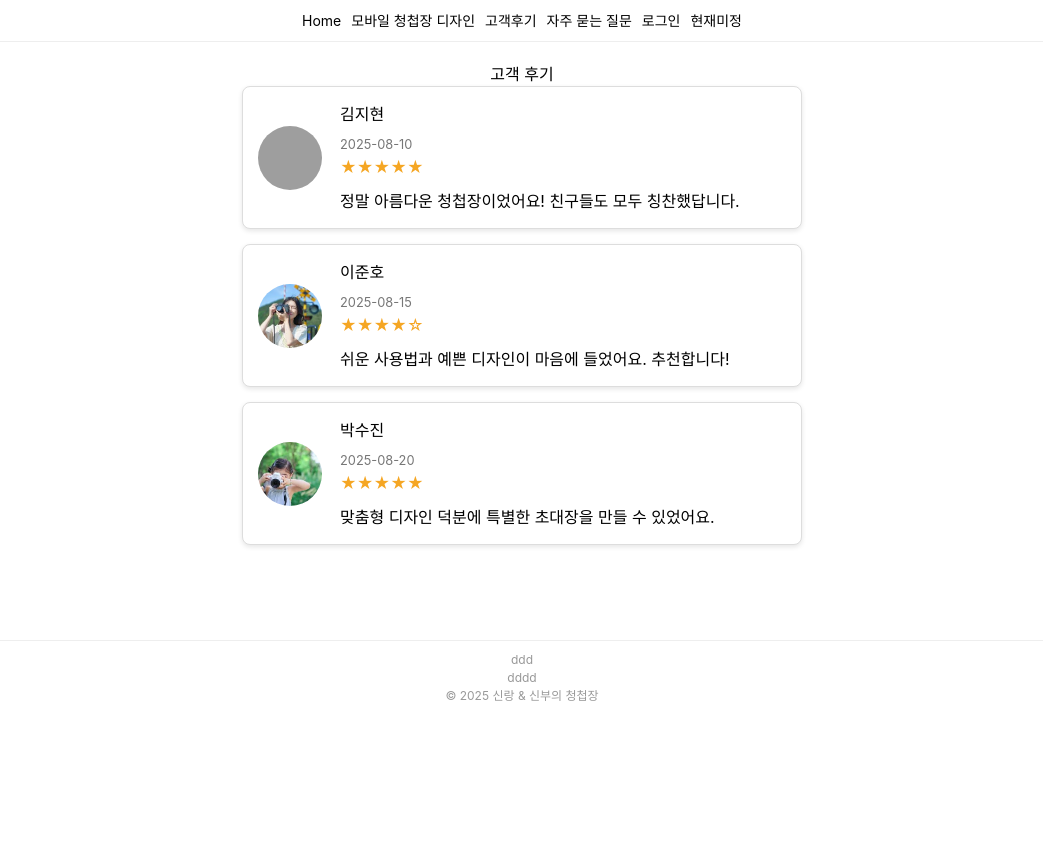
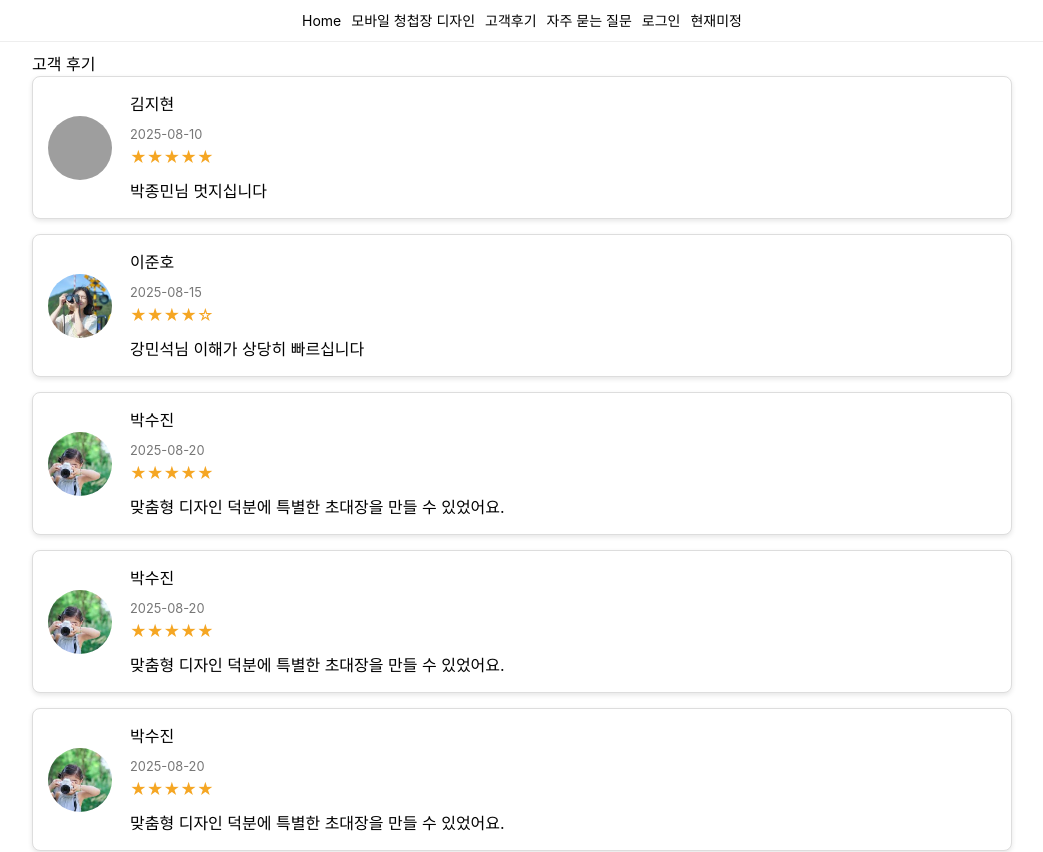
Before and after one commit to appleloverman/wedding-invitation, a React (Create React App) app: page /Review in a window 1280 px wide. Shown: the top 852 px of the page, without its empty margins (118-1161 px from the left). Before the commit the page ends 800 px from the top, so only its background shows below. Built offline with nearby package versions, Linux system fonts and the light colour scheme; grey boxes are pictures that could not be loaded.

Commit message:
이제 되는거같아

```diff
--- a/src/components/CustomerReview.js
+++ b/src/components/CustomerReview.js
@@ -10,7 +10,7 @@ const reviews = [
     name: "김지현",
     date: "2025-08-10",
     rating: 5,
-    comment: "정말 아름다운 청첩장이었어요! 친구들도 모두 칭찬했답니다.",
+    comment: "박종민님 멋지십니다",
     photo: img1,
   },
   {
@@ -18,11 +18,35 @@ const reviews = [
     name: "이준호",
     date: "2025-08-15",
     rating: 4,
-    comment: "쉬운 사용법과 예쁜 디자인이 마음에 들었어요. 추천합니다!",
+    comment: "강민석님 이해가 상당히 빠르십니다",
     photo: img2,
   },
   {
     id: 3,
+    name: "박수진",
+    date: "2025-08-20",
+    rating: 5,
+    comment: "맞춤형 디자인 덕분에 특별한 초대장을 만들 수 있었어요.",
+    photo: img3,
+  },
+  {
+    id: 4,
+    name: "박수진",
+    date: "2025-08-20",
+    rating: 5,
+    comment: "맞춤형 디자인 덕분에 특별한 초대장을 만들 수 있었어요.",
+    photo: img3,
+  },
+  {
+    id: 5,
+    name: "박수진",
+    date: "2025-08-20",
+    rating: 5,
+    comment: "맞춤형 디자인 덕분에 특별한 초대장을 만들 수 있었어요.",
+    photo: img3,
+  },
+  {
+    id: 6,
     name: "박수진",
     date: "2025-08-20",
     rating: 5,
@@ -42,8 +66,8 @@ function StarRating({ rating }) {
 
 function CustomerReview() {
   return (
-    <div style={{ maxWidth: "600px", margin: "0 auto", padding: "20px" }}>
-      <h2 style={{ textAlign: "center" }}>고객 후기</h2>
+    <div style={{ maxWidth: "1000px", margin: "0 auto", padding: "10px" }}>
+      <h2 style={{ textAlign: "left" }}>고객 후기</h2>
       {reviews.map((review) => (
         <div
           key={review.id}
```
